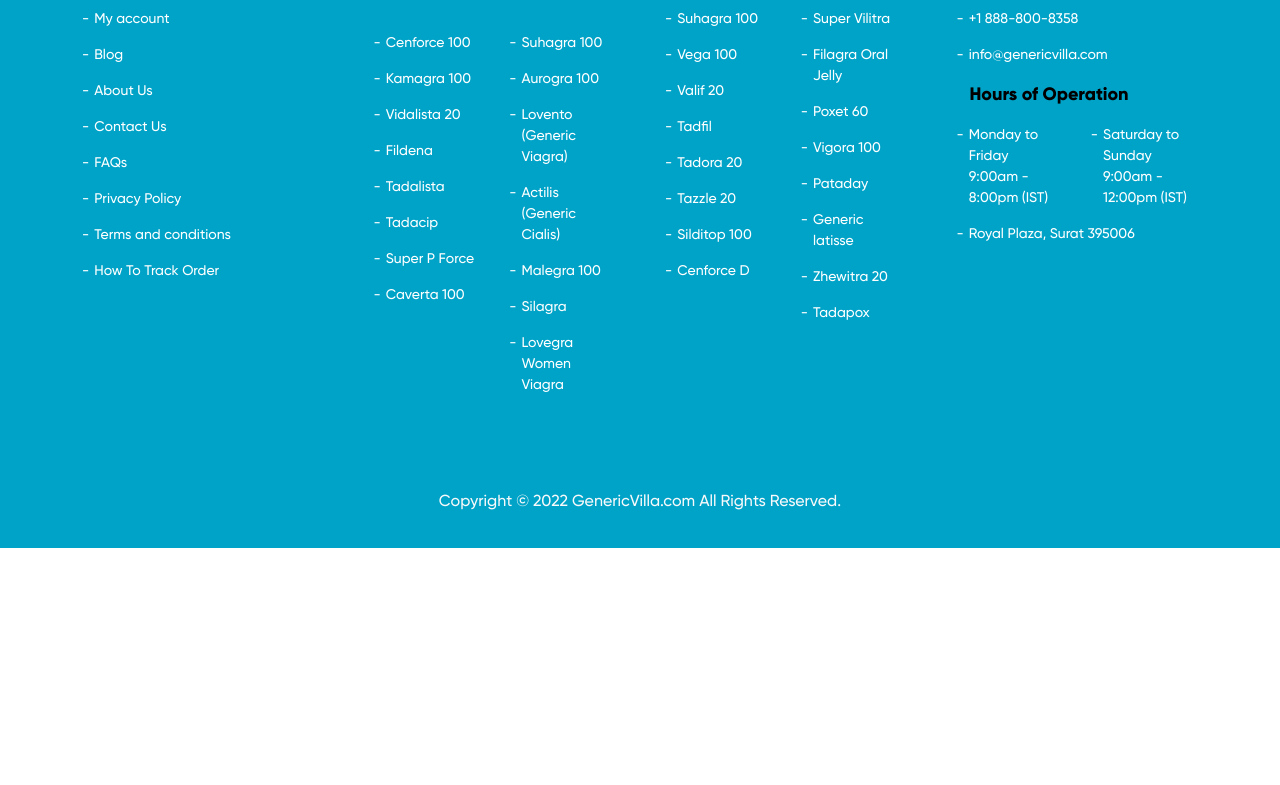
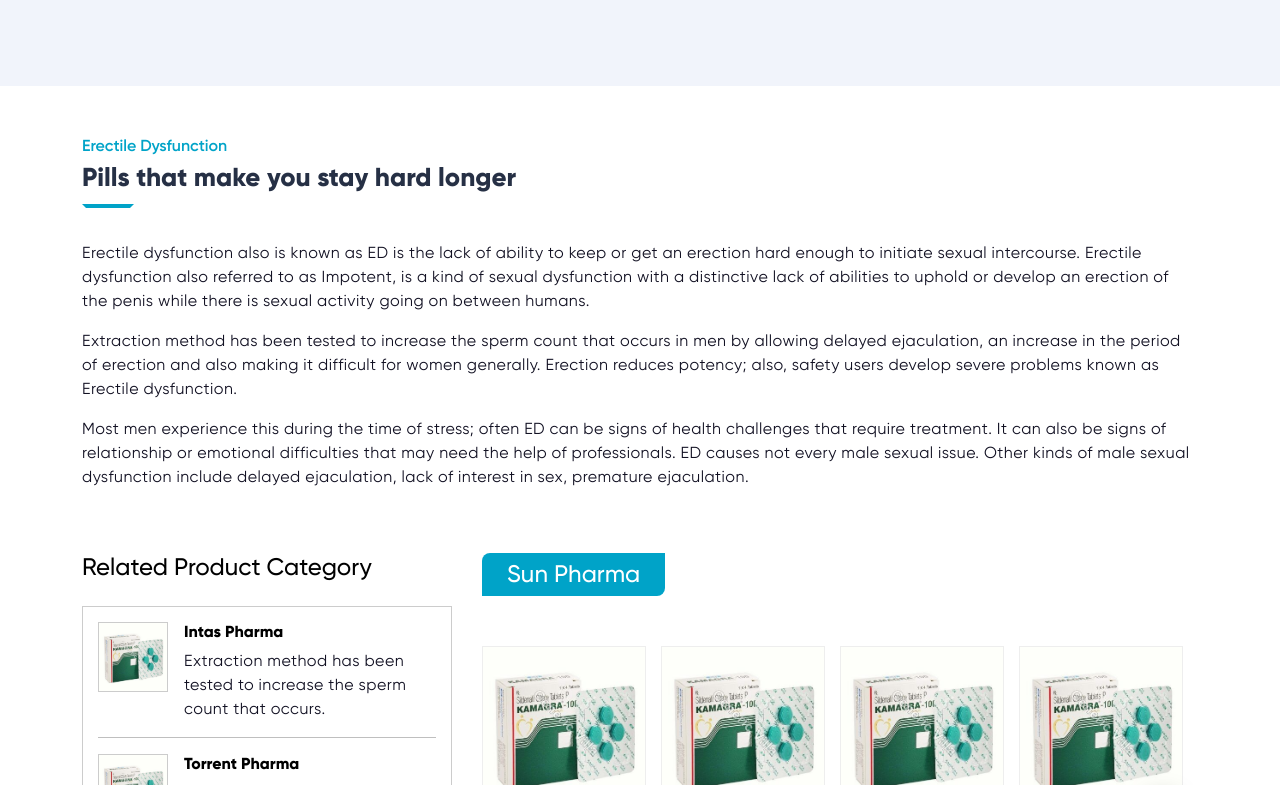
Before and after one commit to harshadghoghari84/E_Pharmacy, a React (Create React App) app: page /category-product in a window 1280 px wide. Shown: the part 315-1100 px from the top of the page. Before the commit the page ends 863 px from the top, so only its background shows below. Built offline with nearby package versions, Linux system fonts and the light colour scheme.

Commit message:
Design_work
Category product page done

```diff
--- a/src/App.js
+++ b/src/App.js
@@ -14,6 +14,7 @@
 import Blog from "./Pages/Blog/Blog";
 import "./App.css";
 import OrderRecieve from "./Pages/OrderRecieve/OrderRecieve";
+import CategoryProduct from "./Pages/CategoryProduct/CategoryProduct";
 
 function App() {
   return (
@@ -31,6 +32,7 @@
         <Route path={"/about-us"} element={<AboutUs />} />
         <Route path={"/blog"} element={<Blog />} />
         <Route path={"/order-recieve"} element={<OrderRecieve />} />
+        <Route path={"/category-product"} element={<CategoryProduct />} />
       </Routes>
     <Footer />
   </Router>
--- /dev/null
+++ b/src/Pages/CategoryProduct/CategoryProduct.css
@@ -0,0 +1,32 @@
+.product-category-row{
+    display: flex;
+    grid-gap: 30px;
+}
+.product-category-left-col{
+    width: calc(100% - 400px);
+}
+.product-category-right-col{
+    width: 400px;
+    position: sticky;
+    top: 100px;
+    height: max-content;
+}
+.related-product-category-wrap{
+    border: 1px solid #ccc;
+    padding: 15px;
+}
+.related-product-category-img{
+    width: 70px;
+    height: 70px;
+    border: 1px solid #ccc;
+}
+.related-product-category-details{
+    width: calc(100% - 70px);
+}
+.related-product-category-details p{
+    display: -webkit-box;
+    -webkit-box-orient: vertical;
+    -webkit-line-clamp: 3;
+    overflow: hidden;
+    text-overflow: ellipsis;
+}
--- /dev/null
+++ b/src/Pages/CategoryProduct/CategoryProduct.js
@@ -0,0 +1,111 @@
+import { Col, Container, Row, Image } from "react-bootstrap";
+import { Link } from "react-router-dom";
+import HomeProducts from "../Home/HomeProducts/HomeProducts";
+import product0 from "../../../src/Assets/Images/products/product0.jpg";
+import "./CategoryProduct.css";
+export default function CategoryProduct() {
+    const CategoryProductDetails = [
+        {
+            CategoryProductImg: product0,
+            CategoryProductTitle: "Intas Pharma",
+            CategoryProductContent:"Extraction method has been tested to increase the sperm count that occurs."
+        },
+        {
+            CategoryProductImg: product0,
+            CategoryProductTitle: "Torrent Pharma",
+            CategoryProductContent:"Extraction method has been tested to increase the sperm count that occurs."
+        },
+        {
+            CategoryProductImg: product0,
+            CategoryProductTitle: "Novartis",
+            CategoryProductContent:"Extraction method has been tested to increase the sperm count that occurs."
+        },
+        {
+            CategoryProductImg: product0,
+            CategoryProductTitle: "Sun Pharma",
+            CategoryProductContent:"Extraction method has been tested to increase the sperm count that occurs."
+        },
+        {
+            CategoryProductImg: product0,
+            CategoryProductTitle: "Cipla",
+            CategoryProductContent:"Extraction method has been tested to increase the sperm count that occurs."
+        },
+        {
+            CategoryProductImg: product0,
+            CategoryProductTitle: "GSK",
+            CategoryProductContent:"Extraction method has been tested to increase the sperm count that occurs."
+        }
+    ]
+    return(
+        <>
+            <section className="page-head-section">
+                <Container>
+                    <Row>
+                        <Col xs="12 text-center">
+                            <h1 className="page-head">Category Product</h1>
+                            <p className="broadcast-title mb-0 d-flex align-items-center justify-content-center"><Link to=""><span className="d-flex align-items-center"><i class="ri-home-smile-2-line me-1"></i> Home</span></Link> <b className="mx-3">::</b> <span>Category Product</span></p>
+                        </Col>
+                    </Row>
+                </Container>
+            </section>
+            <section className="faq-section mt-5">
+                <Container>
+                    <Row>
+                        <Col xs="12">
+                            <span className="mb-1 d-block inner-page-small-title">Erectile Dysfunction</span>
+                            <h1 className="inner-page-big-title">Pills that make you stay hard longer</h1>
+                            <div className="mt-5">
+                                <p>Erectile dysfunction also is known as ED is the lack of ability to keep or get an erection hard enough to initiate sexual intercourse. Erectile dysfunction also referred to as Impotent, is a kind of sexual dysfunction with a distinctive lack of abilities to uphold or develop an erection of the penis while there is sexual activity going on between humans.</p>
+                                <p>Extraction method has been tested to increase the sperm count that occurs in men by allowing delayed ejaculation, an increase in the period of erection and also making it difficult for women generally. Erection reduces potency; also, safety users develop severe problems known as Erectile dysfunction.</p>
+                                <p>Most men experience this during the time of stress; often ED can be signs of health challenges that require treatment. It can also be signs of relationship or emotional difficulties that may need the help of professionals. ED causes not every male sexual issue. Other kinds of male sexual dysfunction include delayed ejaculation, lack of interest in sex, premature ejaculation.</p>
+                            </div>
+                        </Col>
+                        <Col xs="12">
+                            <div className="product-category-row">
+                                <div className="product-category-right-col mt-5">
+                                    <h4>Related Product Category</h4>
+                                    <div className="mt-4 related-product-category-wrap">
+                                        {CategoryProductDetails.map((item) =>
+                                            <div>
+                                                    <Link to="/">
+                                                        <div className="related-product-category-box d-flex align-items-start">
+                                                            <div className="related-product-category-img">
+                                                                <Image src={item.CategoryProductImg} fluid alt="" className="img-cover w-100 h-100"/>
+                                                            </div>
+                                                            <div className="related-product-category-details ps-3">
+                                                                <h6><b>{item.CategoryProductTitle}</b></h6>
+                                                                <p className="mb-0">{item.CategoryProductContent}</p>
+                                                            </div>
+                                                        </div>
+                                                    </Link>
+                                                    <hr/>
+                                            </div>
+                                        )}
+                                    </div>
+                                </div>
+                                <div className="product-category-left-col mt-5">
+                                    <div className="home-product-slides">
+                                        <h2 className="head-title text-start mb-0 animated-title">Sun Pharma</h2>
+                                        <HomeProducts/>
+                                    </div>
+                                    <div className="home-product-slides">
+                                        <h2 className="head-title text-start mb-0 animated-title">Cipla</h2>
+                                        <HomeProducts/>
+                                    </div>
+                                    <div className="home-product-slides">
+                                        <h2 className="head-title text-start mb-0 animated-title">Pfizer</h2>
+                                        <HomeProducts/>
+                                    </div>
+                                    <div className="home-product-slides">
+                                        <h2 className="head-title text-start mb-0 animated-title">Ajanta Pharma</h2>
+                                        <HomeProducts/>
+                                    </div>
+                                </div>
+                            </div>
+                        </Col>
+                    </Row>
+                </Container>
+            </section>
+        </>
+    )
+}
--- a/src/Pages/Home/HomeProducts/HomeProducts.css
+++ b/src/Pages/Home/HomeProducts/HomeProducts.css
@@ -12,6 +12,10 @@
 }
 .product-img {
     background-color: #f1f2ed;
+}
+.product-img img{
+    width: 100%;
+    height: 100%;
 }
 .product-details {
     padding: 20px 15px;
```
